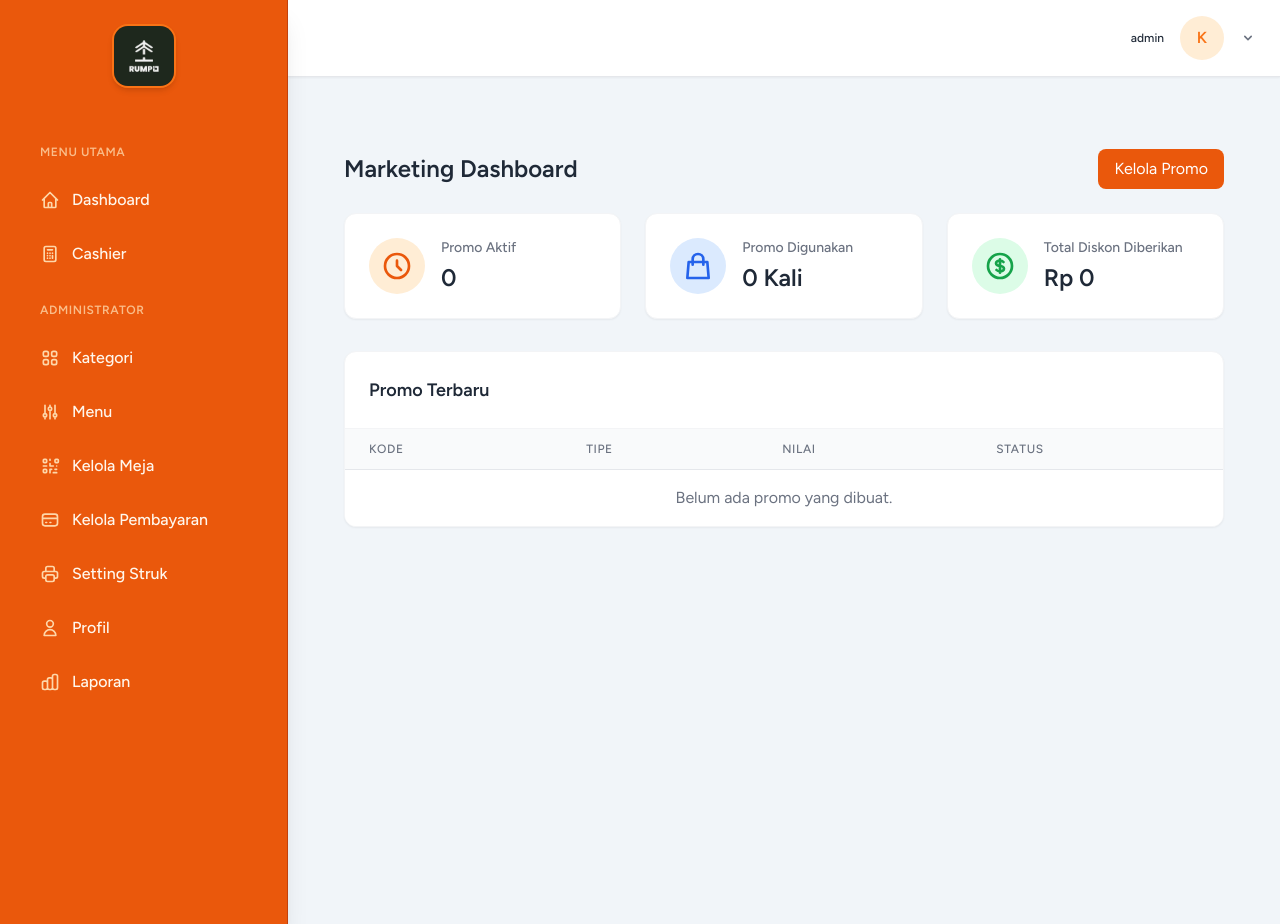
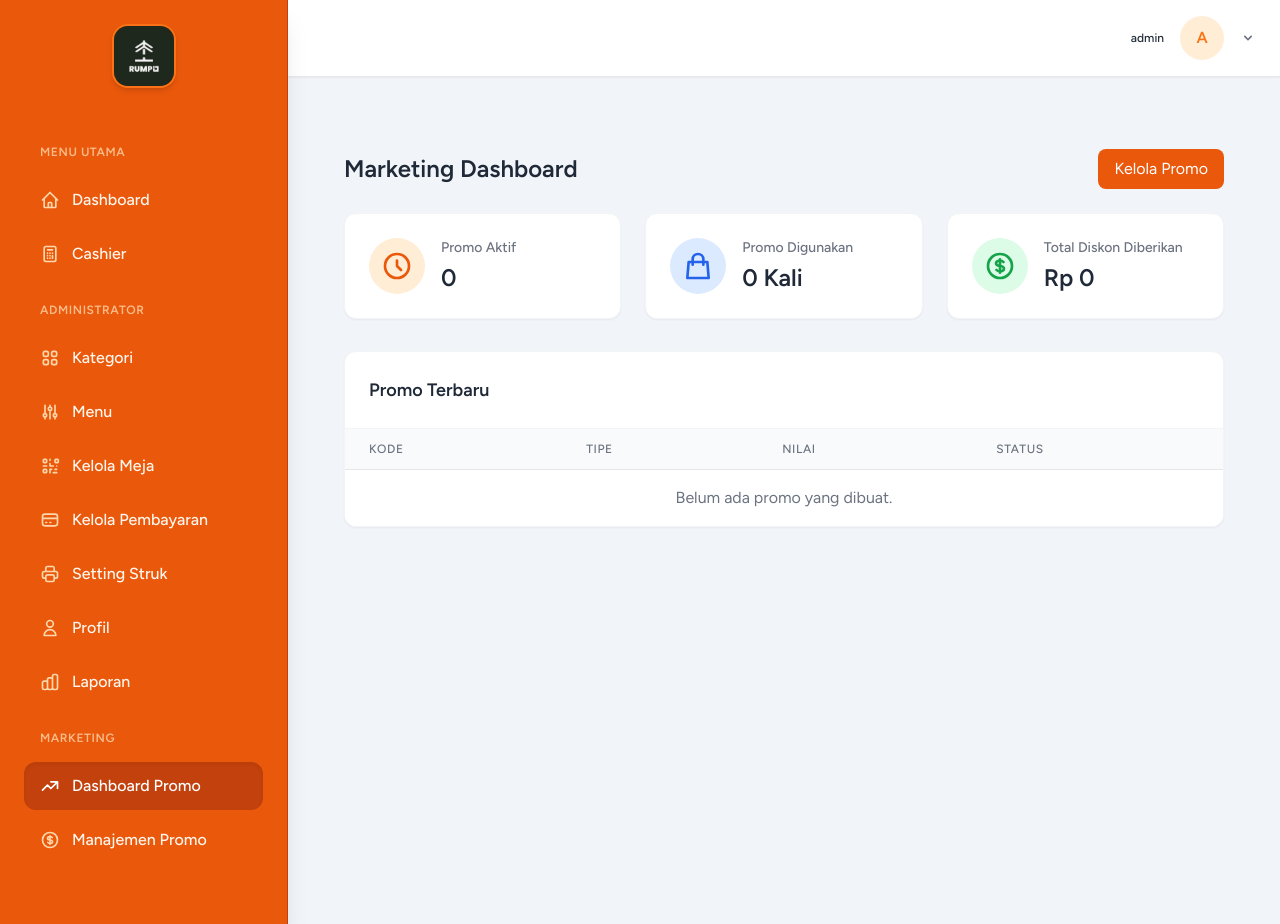
Before and after one commit to naldi11/POS-F-B-, a Laravel app: page /marketing/dashboard in a window 1280 px wide. Run offline with Laravel 12, Linux system fonts and the light colour scheme; a user stored in the database is signed in; data comes from the database, SQL or seed files in the repository; data that the repository does not hold is empty; style sheets or scripts are compiled from the project's sources; parts of the project's set-up code (start-up, migrations or seed data) failed here and were passed over; some libraries are stand-ins or nearby versions.

Commit message:
fix: Add marketing routes to navigation sidebar

```diff
--- a/resources/views/layouts/app.blade.php
+++ b/resources/views/layouts/app.blade.php
@@ -103,6 +103,26 @@
                             </ul>
                         </div>
                         @endif
+
+                        @if (auth()->user()->role === 'admin' || auth()->user()->role === 'marketing')
+                        <div>
+                            <h3 class="mb-4 ml-4 mt-6 text-xs font-bold tracking-wider text-orange-200/80">MARKETING</h3>
+                            <ul class="mb-6 flex flex-col gap-1.5">
+                                <li>
+                                    <a href="{{ route('marketing.dashboard') }}" wire:navigate class="group relative flex items-center gap-3 rounded-xl px-4 py-3 font-medium text-orange-50 duration-300 ease-in-out hover:bg-orange-700/80 hover:text-white {{ request()->routeIs('marketing.dashboard') ? 'bg-orange-700 text-white shadow-inner' : '' }}">
+                                        <svg class="w-5 h-5 {{ request()->routeIs('marketing.dashboard') ? 'text-white' : 'text-orange-200 group-hover:text-white' }}" fill="none" stroke="currentColor" viewBox="0 0 24 24"><path stroke-linecap="round" stroke-linejoin="round" stroke-width="2" d="M13 7h8m0 0v8m0-8l-8 8-4-4-6 6"></path></svg>
+                                        Dashboard Promo
+                                    </a>
+                                </li>
+                                <li>
+                                    <a href="{{ route('marketing.promotions') }}" wire:navigate class="group relative flex items-center gap-3 rounded-xl px-4 py-3 font-medium text-orange-50 duration-300 ease-in-out hover:bg-orange-700/80 hover:text-white {{ request()->routeIs('marketing.promotions') ? 'bg-orange-700 text-white shadow-inner' : '' }}">
+                                        <svg class="w-5 h-5 {{ request()->routeIs('marketing.promotions') ? 'text-white' : 'text-orange-200 group-hover:text-white' }}" fill="none" stroke="currentColor" viewBox="0 0 24 24"><path stroke-linecap="round" stroke-linejoin="round" stroke-width="2" d="M12 8c-1.657 0-3 .895-3 2s1.343 2 3 2 3 .895 3 2-1.343 2-3 2m0-8c1.11 0 2.08.402 2.599 1M12 8V7m0 1v8m0 0v1m0-1c-1.11 0-2.08-.402-2.599-1M21 12a9 9 0 11-18 0 9 9 0 0118 0z"></path></svg>
+                                        Manajemen Promo
+                                    </a>
+                                </li>
+                            </ul>
+                        </div>
+                        @endif
                     </nav>
                 </div>
             </aside>
```
Also changed, not shown: database/seeders/DatabaseSeeder.php (+17 -6 lines).
